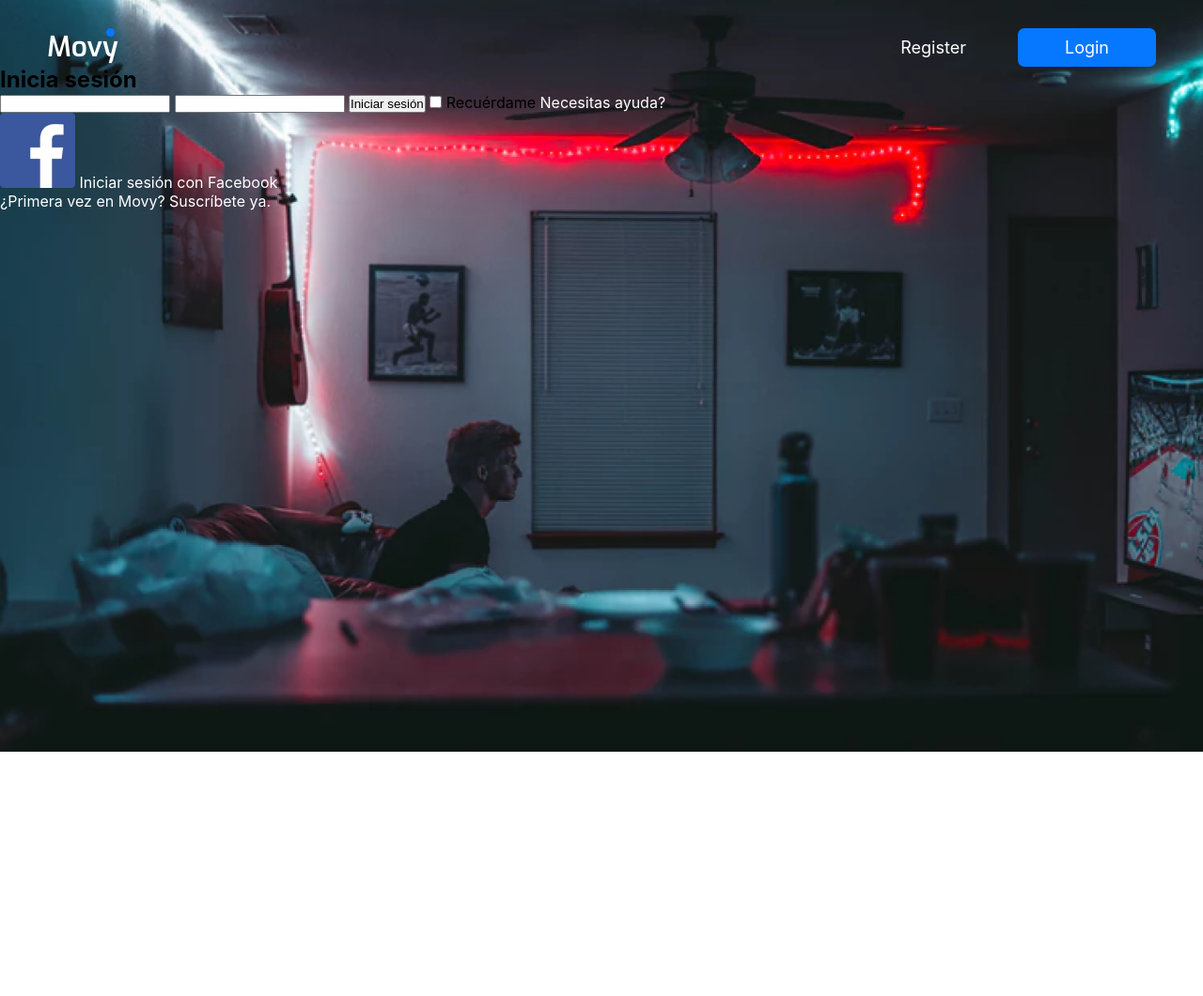
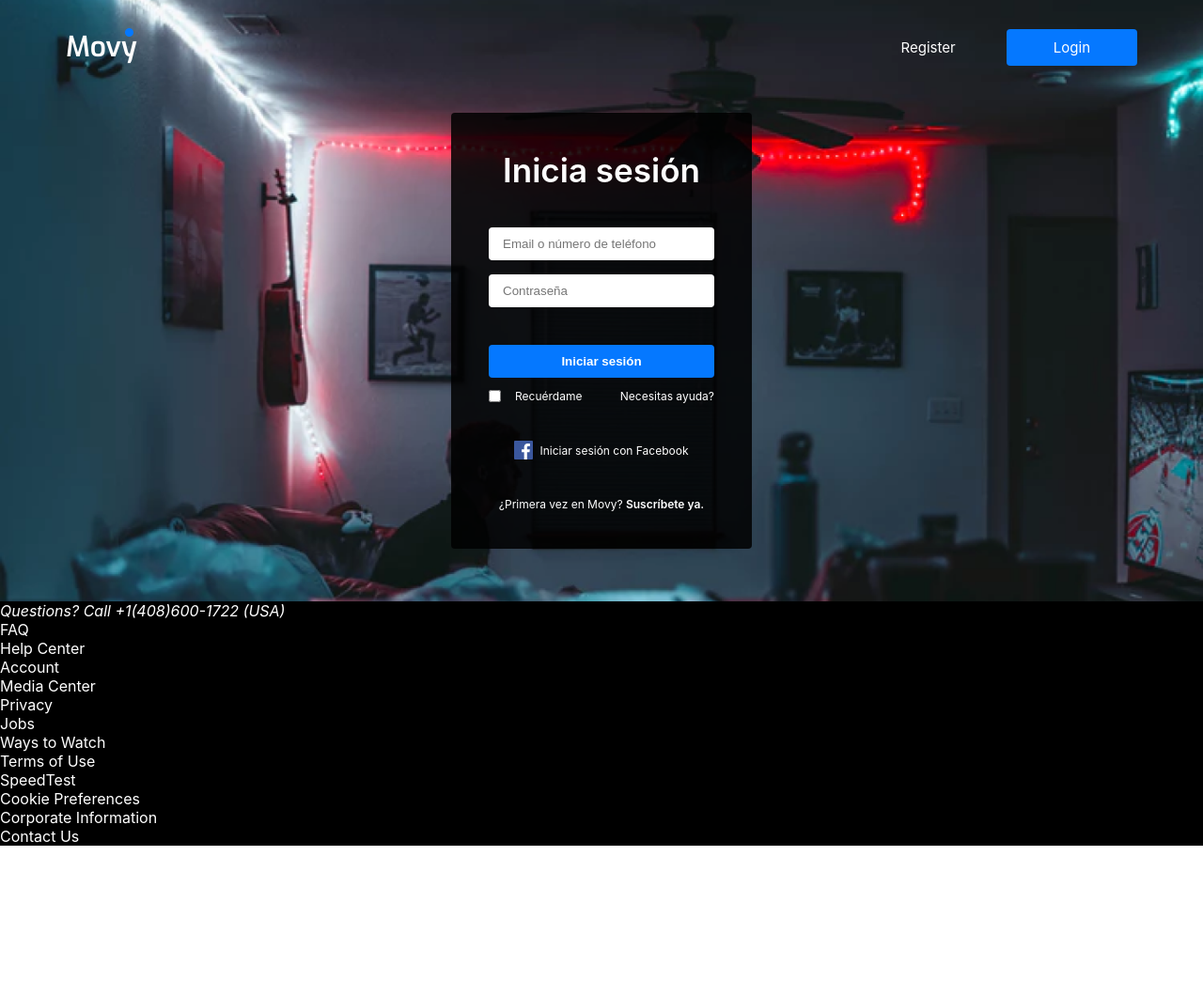
Before and after one commit to eduardoaosorio/movy, a website: page login.html in a window 1280 px wide. Shown: the whole page at 94% size. After the commit the page ends 900 px from the top, so only its background shows below. Drawn offline with Linux system fonts and the light colour scheme; a web font is replaced by a local one.

Commit message:
Style login section

```diff
--- a/login.html
+++ b/login.html
@@ -21,13 +21,19 @@
         <section class="login-section">
             <form action="#" class="login-form">
                 <h1 class="login-form__heading">Inicia sesión</h1>
-                <input class="login-form__text-input" type="email" name="email" id="email">
-                <input class="login-form__text-input" type="password" name="password" id="password">
-                <button class="login-form__submit-btn">Iniciar sesión</button>
-                <input type="checkbox" name="remember" id="remember">
-                <label for="remember">Recuérdame</label>
-                <a href="#">Necesitas ayuda?</a>
-                <div class="login-form__fb-login">
+                <input class="login-form__email" type="text" name="email" id="email"
+                    placeholder="Email o número de teléfono">
+                <input class="login-form__password" type="password" name="password" id="password"
+                    placeholder="Contraseña">
+                <button class="btn">Iniciar sesión</button>
+                <div class="login-form__help-box">
+                    <label for="remember">
+                        <input type="checkbox" name="remember" id="remember">
+                        Recuérdame
+                    </label>
+                    <a href="#">Necesitas ayuda?</a>
+                </div>
+                <div class="login-form__fb-login-box">
                     <img src="./images/fb_logo.png" alt="Facebook logo" class="login-form__fb-logo">
                     <a href="#">Iniciar sesión con Facebook</a>
                 </div>
--- a/sass/main.scss
+++ b/sass/main.scss
@@ -12,6 +12,7 @@
   box-sizing: border-box;
   font-size: 1.6rem;
   font-family: "Inter", sans-serif;
+  color: #fff;
 }
 
 *,
@@ -23,28 +24,24 @@
 }
 
 .container {
-  width: 100%;
   background: url(../images/background.png);
   background-size: cover;
   background-position: top;
 
-  min-height: 80rem;
+  min-height: 80vh; //temp
 }
 
 .header {
-  font-size: 1.8rem;
+  font-size: 1.5rem;
   display: flex;
   align-items: center;
   justify-content: space-between;
-
-  padding-top: 3rem;
+  padding: 3rem 7rem;
 
   &__logo {
-    margin-left: 5rem;
     height: 4rem;
   }
 
-  &__nav-box,
   a:first-of-type {
     margin-right: 5rem;
   }
@@ -60,5 +57,93 @@
 .btn {
   background-color: var(--color-primary);
   padding: 1rem 5rem;
-  border-radius: 7px;
+  border-radius: 4px;
+  color: #fff;
+  border: none;
+  cursor: pointer;
 }
+
+.login-section {
+  display: flex;
+  justify-content: center;
+}
+
+.login-form {
+  min-width: 25%;
+  background-color: rgba(#000000, 0.85);
+  font-size: 1.5rem;
+  padding: 4rem;
+  border-radius: 4px;
+  display: flex;
+  flex-direction: column;
+  margin: 2rem 0 4rem 0;
+
+  &__heading {
+    font-size: 3.5rem;
+    text-align: center;
+    margin-bottom: 4rem;
+    font-weight: 600;
+  }
+  &__email,
+  &__password {
+    padding: 1rem 1.5rem;
+    border: none;
+    border-radius: 4px;
+  }
+
+  &__email {
+    margin-bottom: 1.5rem;
+  }
+
+  &__password {
+    margin-bottom: 4rem;
+  }
+
+  button {
+    font-weight: 600;
+    margin-bottom: 1.2rem;
+  }
+
+  &__help-box {
+    display: flex;
+    align-items: center;
+    justify-content: space-between;
+    margin-bottom: 4rem;
+    font-size: 1.2rem;
+
+    label {
+      display: flex;
+      align-items: center;
+
+      input {
+        margin-right: 1.5rem;
+        cursor: pointer;
+      }
+    }
+  }
+
+  &__fb-login-box {
+    display: flex;
+    align-items: center;
+    margin-bottom: 4rem;
+    align-self: center;
+    font-size: 1.2rem;
+  }
+
+  &__fb-logo {
+    height: 2rem;
+    margin-right: 0.7rem;
+  }
+
+  &__subscribe-link {
+    font-size: 1.2rem;
+    align-self: center;
+    span {
+      font-weight: 600;
+    }
+  }
+}
+
+.footer {
+  background-color: #000;
+}
```
Also changed, not shown: css/style.css.
